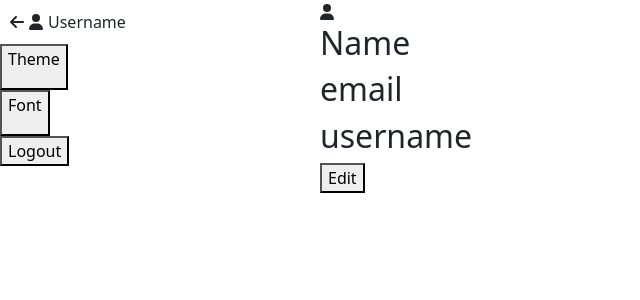
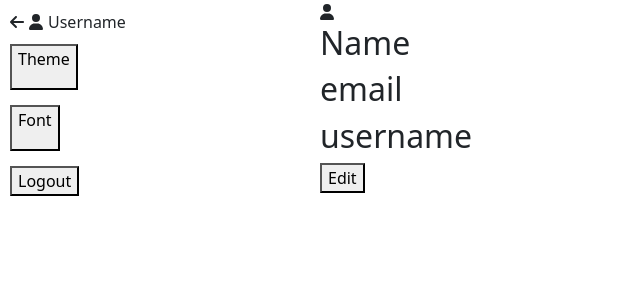
Before and after one commit to Ahmad-ayoub/Voca, a React (Create React App) app: page /SettingsPage in a window 1280 px wide. Shown: the top 300 px of the page, without its empty margins (0-640 px from the left). Built offline with nearby package versions, Linux system fonts and the light colour scheme.

Commit message:
fixing the settingpage buttons

```diff
--- a/src/Components/SettingsPage/SettingsPage.css
+++ b/src/Components/SettingsPage/SettingsPage.css
@@ -12,3 +12,9 @@
   flex-wrap: wrap;
   gap: 5px;
 }
+
+.button_layout {
+  margin-left: 10px;
+  grid-row-gap: 15px;
+  display: grid;
+}
--- a/src/Components/SettingsPage/settingsPage.js
+++ b/src/Components/SettingsPage/settingsPage.js
@@ -11,7 +11,7 @@ const SettingsPage = () => {
           <FontAwesomeIcon icon={faUser} />
           <>Username</>
         </div>
-        <div>
+        <div className="button_layout">
           <div>
             <button>
               <p>Theme</p>
```
